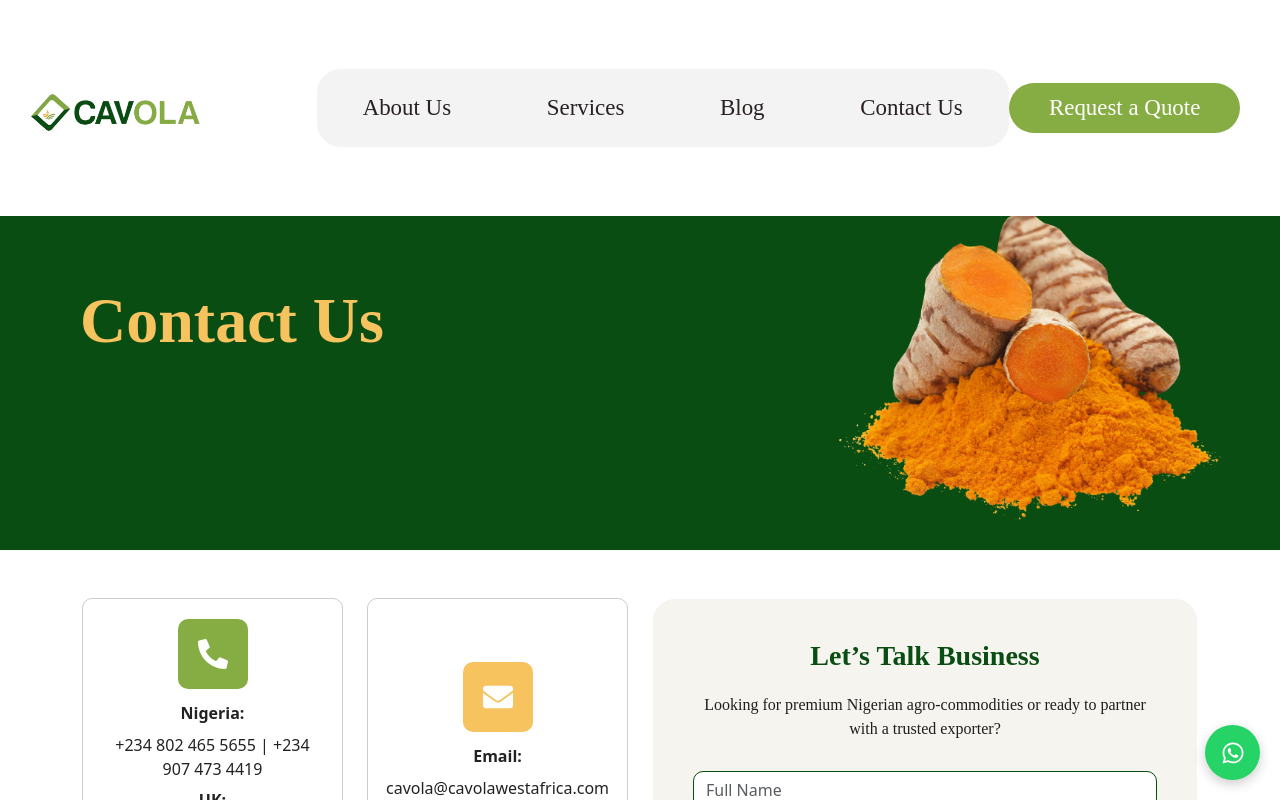
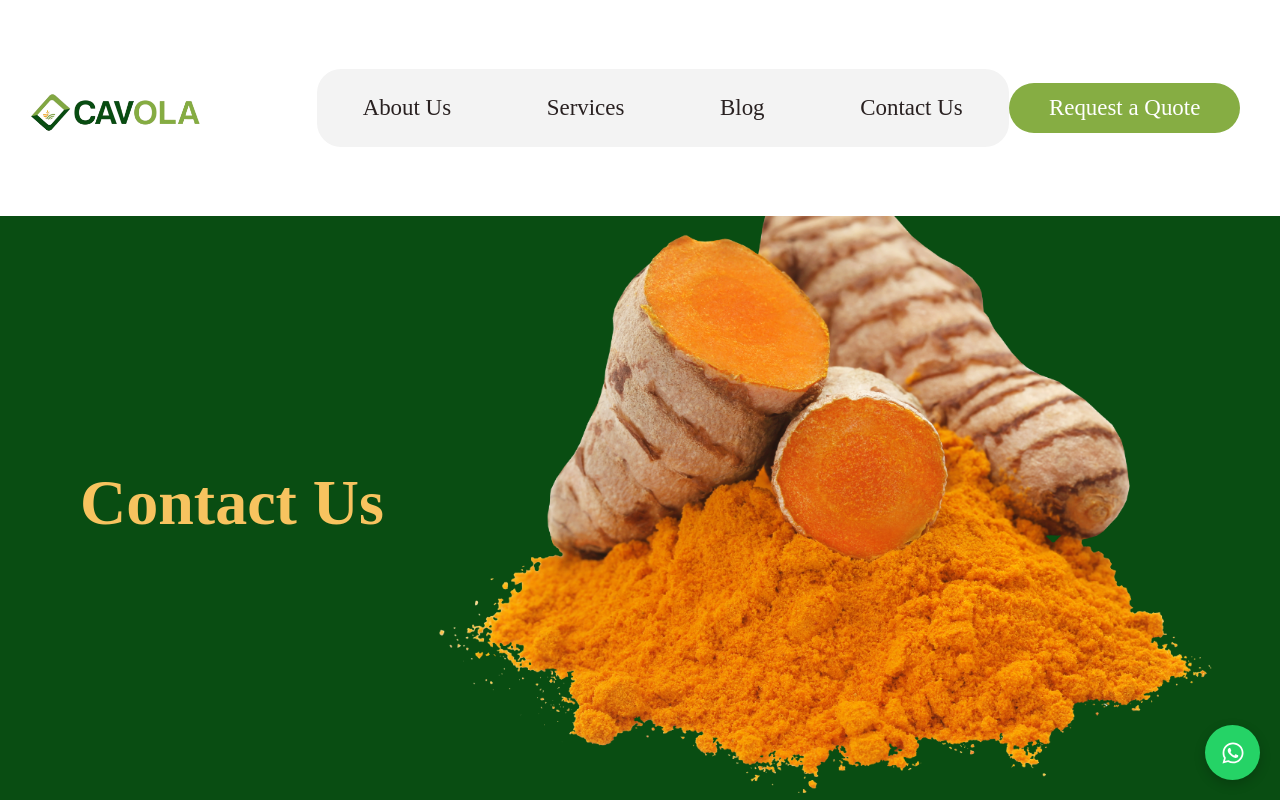
Before and after one commit to Gillmasija/cavola-version1, a React (Create React App) app in the folder cavola-react/: page /contact in a window 1280 px wide. Shown: the top 800 px of the page. Built offline with nearby package versions, Linux system fonts and the light colour scheme.

Commit message:
Hero contact

```diff
--- a/cavola-react/src/components/ContactPage.jsx
+++ b/cavola-react/src/components/ContactPage.jsx
@@ -10,13 +10,14 @@ export default function ContactPage() {
       <div
   style={{
     background: "#094D12",
-          padding: "60px 0",
-          textAlign: "center",
-          width: "100%",          // ✅ full width
-          height: "400px",        // ✅ banner height
-          borderRadius: "0",      // ✅ edge-to-edge, remove rounding
-          position: "relative",   // ✅ allows overlay
+    height: "705px",
+    position: "relative",
     overflow: "hidden",
+
+    display: "flex",
+    alignItems: "center",   // ✅ vertical center
+    justifyContent: "flex-start", // ✅ push to left
+    paddingLeft: "80px",    // ✅ control distance from left edge
   }}
 >
   {/* Banner Image */}
@@ -27,7 +28,7 @@ export default function ContactPage() {
       position: "absolute",
       bottom: 0,
       right: "50px",
-            height: "100%",
+      height: "809px",
       objectFit: "contain",
     }}
   />
@@ -41,16 +42,14 @@ export default function ContactPage() {
       fontWeight: 700,
       lineHeight: "61.68px",
       margin: 0,
-            textAlign: "left",
-            position: "relative", // ✅ keeps text above image
+      position: "relative",
       zIndex: 2,
-            paddingLeft: "80px",
-            paddingTop: "80px",
     }}
   >
     Contact Us
   </h2>
 </div>
+
 
       {/* ✅ Contact Info + Form stays same */}
       <Container className="my-5">
```
Lines whose indentation alone changed are shown as unchanged.
